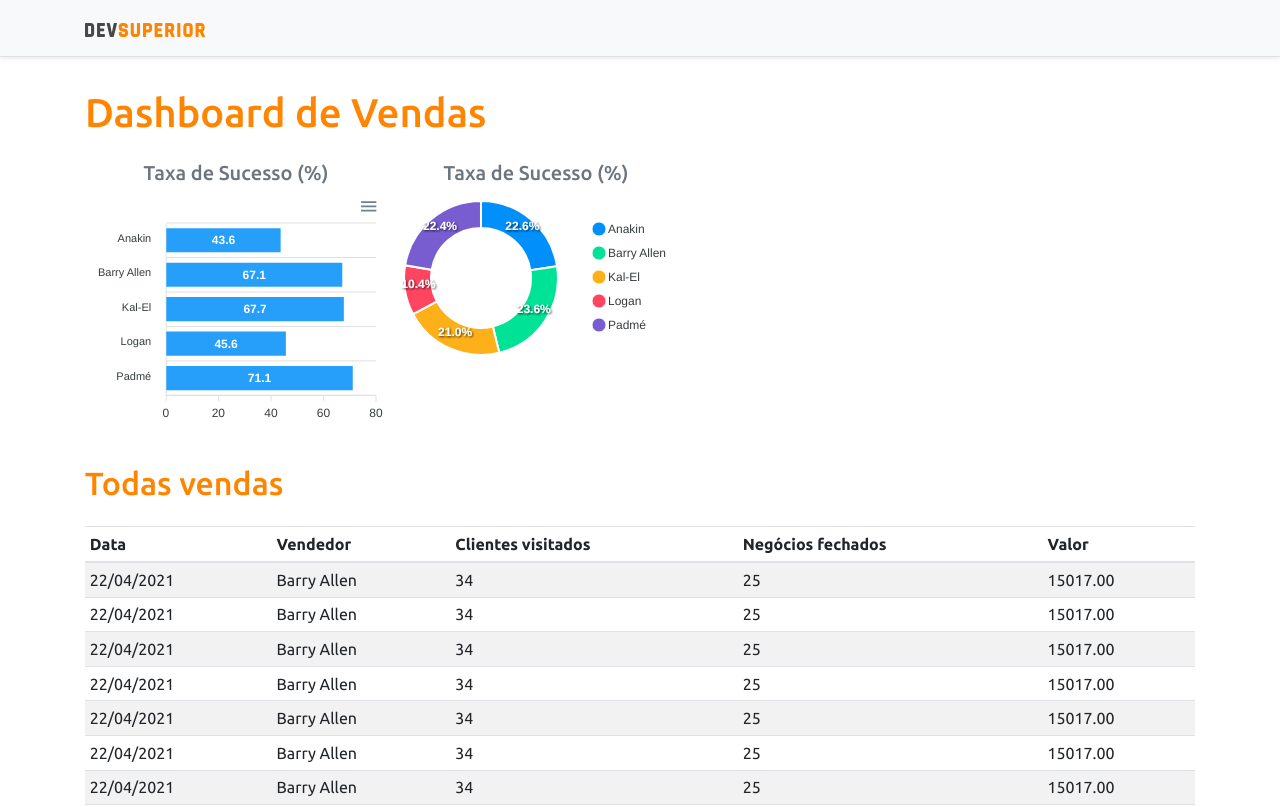
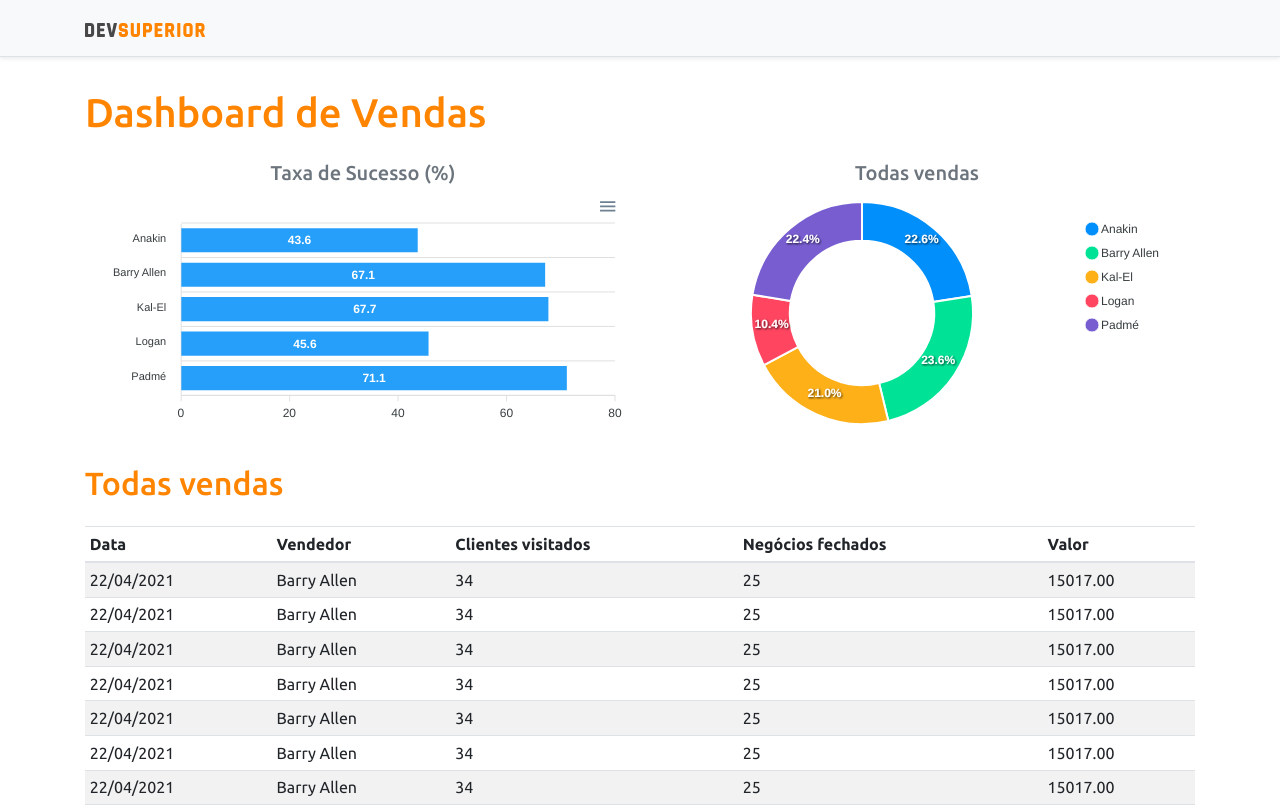
Before and after one commit to vitorvd/DSVendas, a React (Create React App) app in the folder frontend/: page / in a window 1280 px wide. Shown: the top 807 px of the page. Built offline with nearby package versions, Linux system fonts and the light colour scheme.

Commit message:
fixing bootstrap error

```diff
--- a/frontend/src/App.tsx
+++ b/frontend/src/App.tsx
@@ -12,12 +12,12 @@
         <h1 className="text-primary py-3">Dashboard de Vendas</h1>
 
         <div className="row px-3">
-          <div className="cool-sm-6">
+          <div className="col-sm-6">
             <h5 className="text-center text-secondary">Taxa de Sucesso (%)</h5>
             <BarChart/>
           </div>
-          <div className="cool-sm-6">
-            <h5 className="text-center text-secondary">Taxa de Sucesso (%)</h5>
+          <div className="col-sm-6">
+            <h5 className="text-center text-secondary">Todas vendas</h5>
             <DonutChart/>
           </div>
         </div>
```
